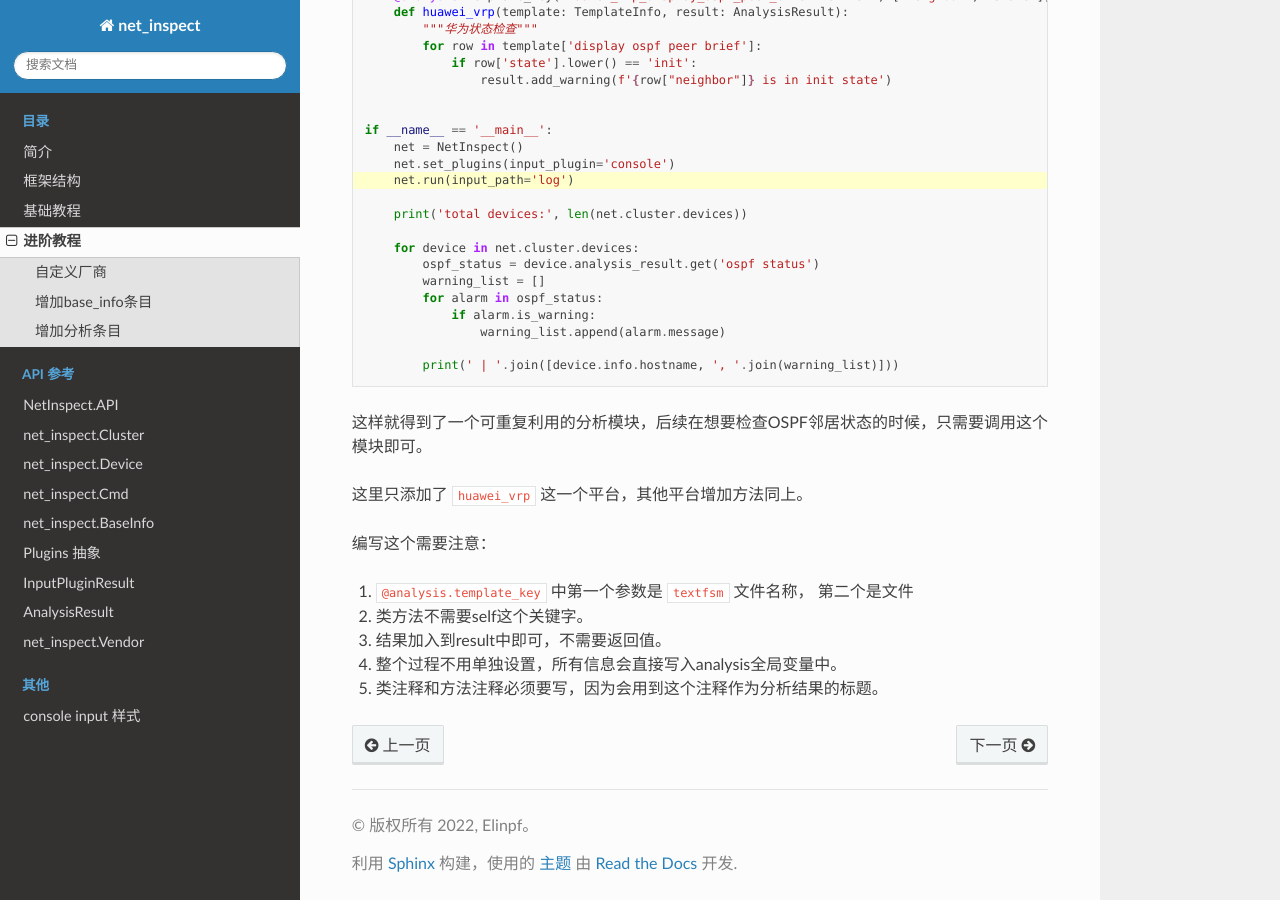
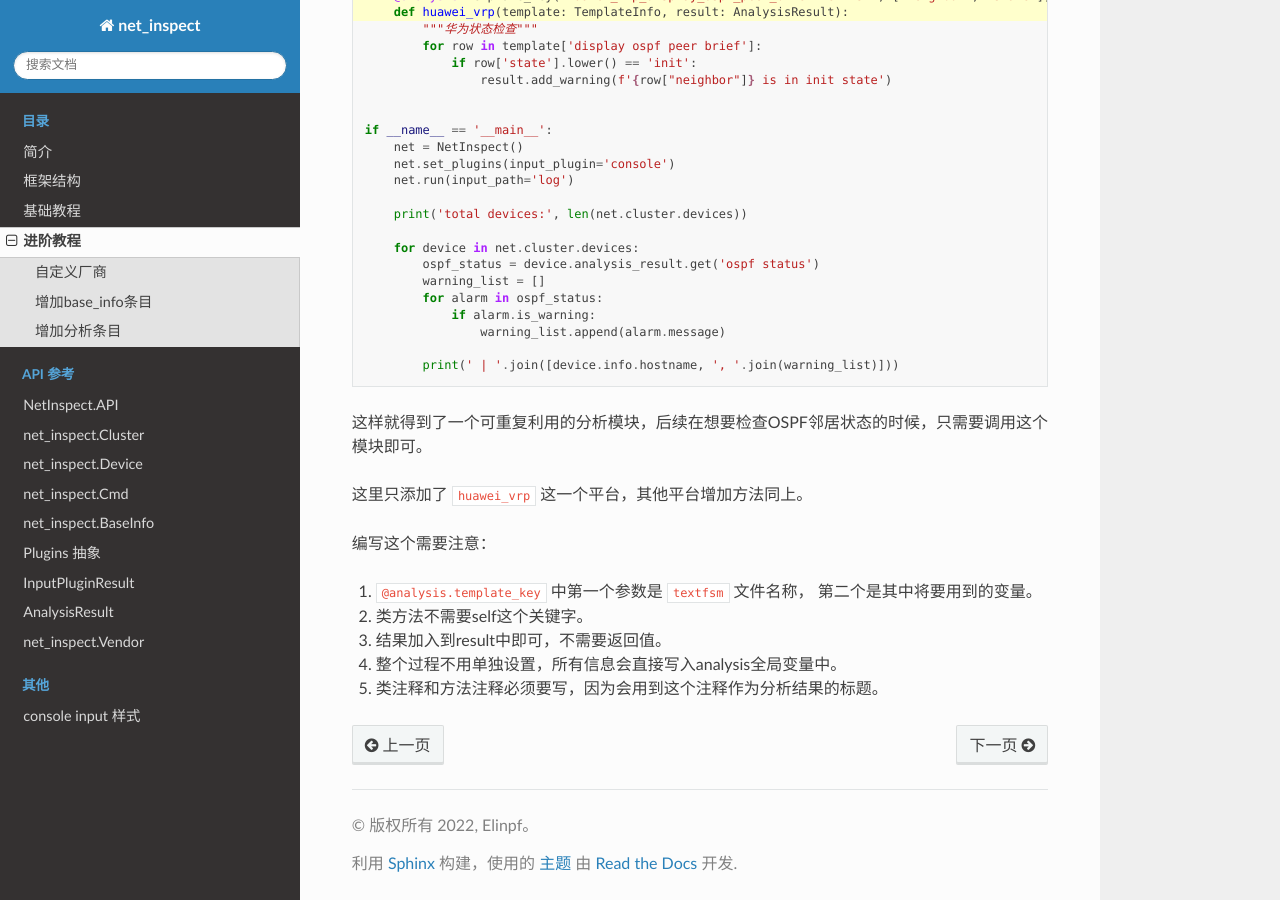
Before and after one commit to Elinpf/net_inspect, a Sphinx documentation site: the page built from docs/contents/advance.rst, in a window 1280 px wide and 900 px high, scrolled down 2535 px. Built offline with Sphinx 7.4.7 and the Read the Docs theme 2.0.0, drawn with Linux system fonts in a browser that asks for light colours.

Commit message:
📃 docs: 更新文档

```diff
--- a/docs/contents/advance.rst
+++ b/docs/contents/advance.rst
@@ -154,7 +154,7 @@
 
 编写这个需要注意：
 
-#. ``@analysis.template_key`` 中第一个参数是 ``textfsm`` 文件名称， 第二个是文件
+#. ``@analysis.template_key`` 中第一个参数是 ``textfsm`` 文件名称， 第二个是其中将要用到的变量。
 #. 类方法不需要self这个关键字。
 #. 结果加入到result中即可，不需要返回值。
 #. 整个过程不用单独设置，所有信息会直接写入analysis全局变量中。
```
Also changed, not shown: other parts of docs/contents/advance.rst (+1 -1 lines).
